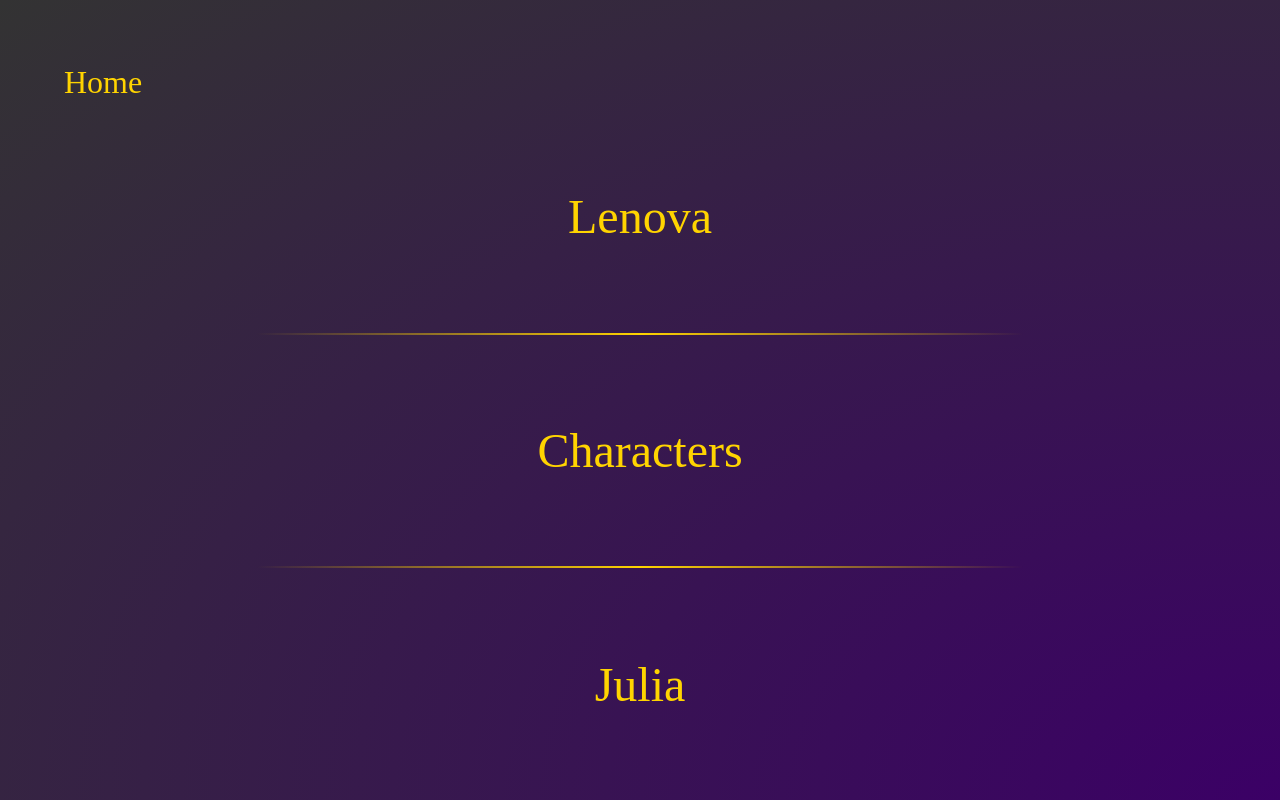
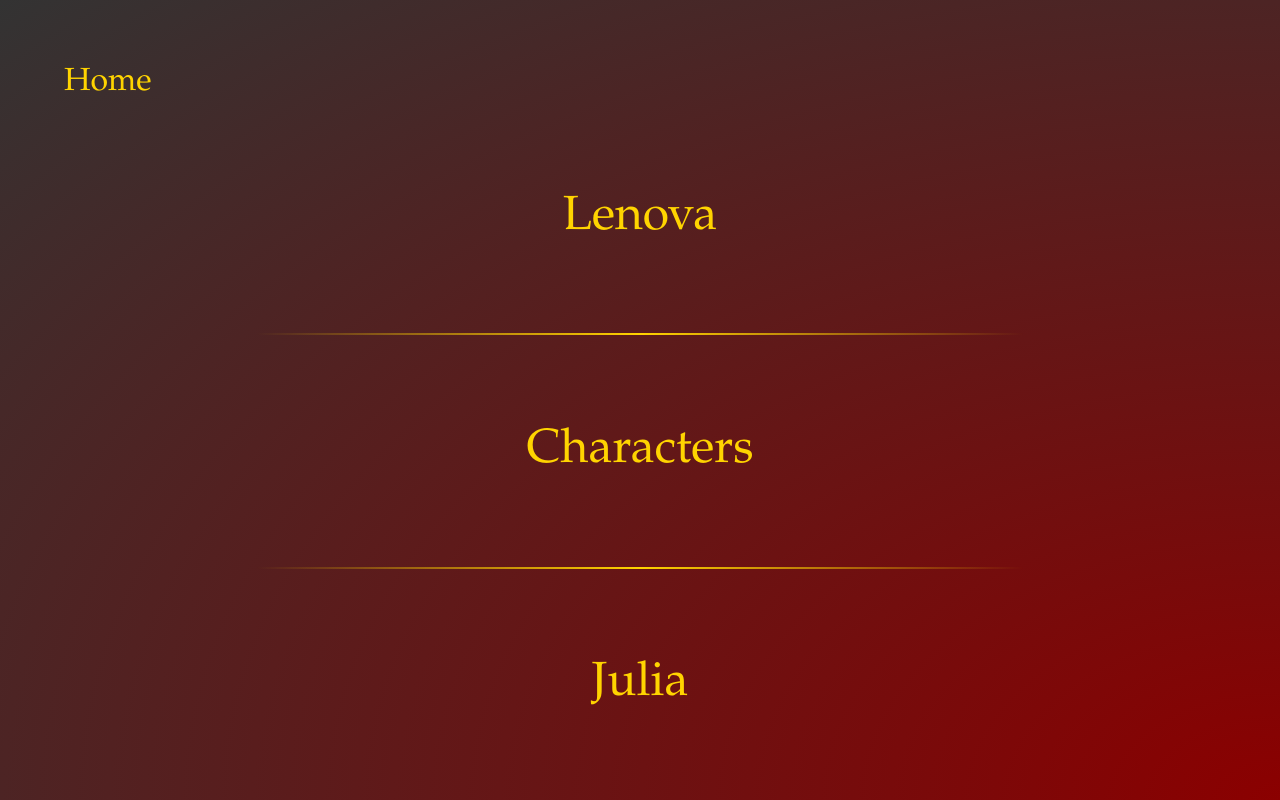
Before and after one commit to Nickvs99/DnD-campaign-companion, a Vue app: page /#/ in a window 1280 px wide. Built offline with nearby package versions, Linux system fonts and the light colour scheme.

Commit message:
Setup structure for custom themes per page

```diff
--- /dev/null
+++ b/src/assets/content/themeStructure.js
@@ -0,0 +1,15 @@
+
+import { structure } from "@/assets/content/structure.js";
+
+/**
+ * Follows the tree-structure of structure.js. The one exeptions is that each key gets
+ * an additional empty string value key. This is done since it allows the menu's to also
+ * be styled, instead of just the endings.
+ */
+let themeStructure = {};
+
+themeStructure = structure;
+
+console.log("THEME");
+
+export { themeStructure };
--- /dev/null
+++ b/src/assets/content/themes.js
@@ -0,0 +1,4 @@
+export const Theme = Object.freeze({
+    Default: "default",
+    Grug: "grug",
+});
--- a/src/main.js
+++ b/src/main.js
@@ -3,5 +3,6 @@ import App from "./App.vue";
 import router from "./router";
 
 import "@/styles/_globals.scss";
+import "@/styles/themes.scss";
 
 createApp(App).use(router).mount("#app");
--- a/src/router/index.js
+++ b/src/router/index.js
@@ -1,7 +1,8 @@
 import { createRouter, createWebHistory } from "vue-router";
 
 import { structure } from "@/assets/content/structure.js";
-import { addStructureToRoutes } from "@/router/util.js";
+import { addStructureToRoutes, getTheme } from "@/router/util.js";
+import { themeStructure } from "@/assets/content/themeStructure";
 
 /**
  * These routes are manually added and should only be added if it does not follow
@@ -42,7 +43,12 @@ router.beforeEach((to) => {
     if (to.query.redirect) {
         let direct = to.query.redirect.replace(" ", "%20");
         router.replace(direct);
+        return;
     }
+
+    // Apply styling according to the themestructure
+    let theme = getTheme(themeStructure, to.fullPath);
+    document.getElementById("app").setAttribute("theme", theme);
 });
 
 export default router;
--- a/src/router/util.js
+++ b/src/router/util.js
@@ -57,3 +57,11 @@ export function addStructureToRoutes(routes, structure, prefix="") {
         }
     }
 }
+
+
+//TEMP import
+import { Theme } from "@/assets/content/themes";
+export function getTheme(themeStructure, path) {
+    console.log(themeStructure, path);
+    return Theme.Grug;
+}
--- a/src/styles/_globals.scss
+++ b/src/styles/_globals.scss
@@ -1,16 +1,9 @@
-:root{
-    --font-color: #ffd400;
-    --gradient-color-primary: #3b0066;
-    --gradient-color-secondary: #333;
-}
-
 a {
     color: var(--font-color);
 }
 
 body {
     margin: 5% 5% 0 5%;
-    color: var(--font-color);
 }
 
 button {
--- /dev/null
+++ b/src/styles/themes.scss
@@ -0,0 +1,14 @@
+#app, #app[theme="default"] {
+    --font-color: #ffd400;
+    --gradient-color-primary: #3b0066;
+    --gradient-color-secondary: #333;
+
+    --font-family: Garamond, serif;
+
+    color: var(--font-color);
+    font-family: var(--font-family);
+}
+
+#app[theme="grug"] {
+    --gradient-color-primary: darkred;
+}
```
